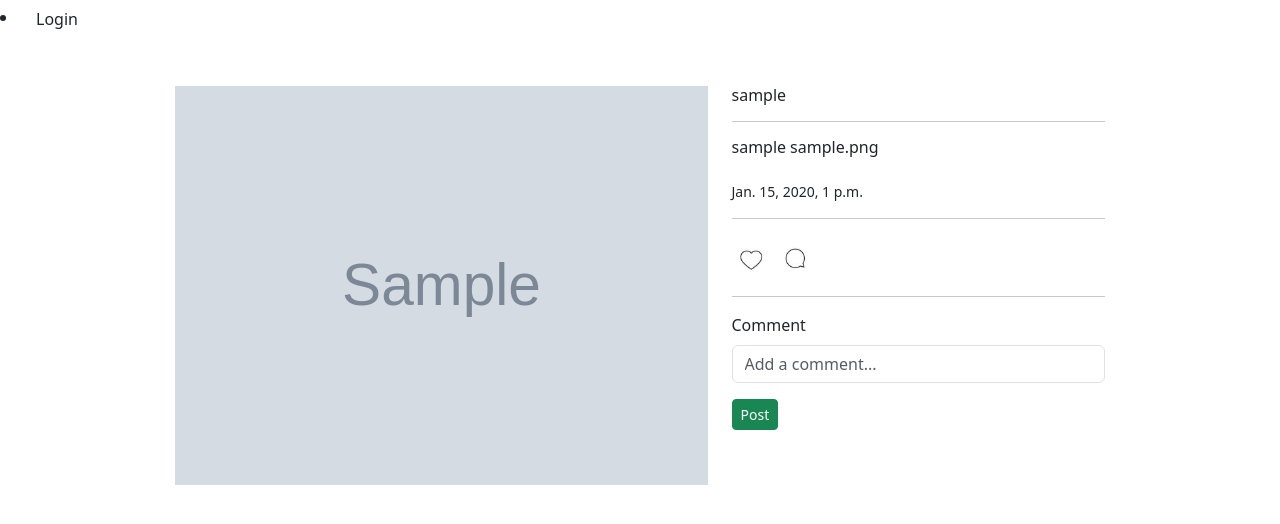
After one commit to MutuaFranklin/Insta-clone, a Django app: page /comment/1 in a window 1280 px wide. The commit adds this page. Shown: the top 524 px of the page. Run offline with Django 3.2, Linux system fonts and the light colour scheme; tables that the repository leaves empty hold one stand-in row (values such as "Sample post"); grey boxes marked "Sample" are stand-in pictures; some libraries are stand-ins or nearby versions.

Commit message:
Comments and ordering

```diff
--- a/gram/forms.py
+++ b/gram/forms.py
@@ -11,6 +11,11 @@ class UserRegistrationForm(UserCreationForm):
     class Meta:
         model = User
         # fields="__all__"
+        help_texts = {
+            "password2":None,
+            "username":None,
+        }
+
         fields = ('first_name', 'last_name', 'email','username',  'password1', 'password2')
         widgets = {
             'first_name':forms.TextInput(attrs = {'class':'form-control names', 'placeholder':"First Name", 'label': 'First Name'}),
@@ -18,7 +23,7 @@ class UserRegistrationForm(UserCreationForm):
             'email':forms.TextInput(attrs = {'class':'form-control names', 'placeholder':"Email Address", 'label': 'Email Address'}),
             'username':forms.TextInput(attrs = {'class':'form-control names', 'placeholder':"Username", 'label': 'Username'}),
             'password1':forms.PasswordInput(attrs = {'class':'form-control ','type':'password', 'placeholder':"Password", 'label': 'Password'}),
-            'password2':forms.PasswordInput(attrs = {'class':'form-control', 'placeholder':"Confirm Password", 'label': 'Confirm Password'}),
+            'password2':forms.PasswordInput(attrs = {'class':'form-control', 'type':'password', 'placeholder':"Confirm Password", 'label': 'Confirm Password'}),
         }
 
 # class LoginForm(forms.Mod):
@@ -42,3 +47,14 @@ class ImagePostForm(forms.ModelForm):
     class Meta:
         model = Image
         fields = ('image', 'image_caption')
+
+
+class CommentForm(forms.ModelForm):
+    def __init__(self, *args, **kwargs):
+            super().__init__(*args, **kwargs)
+            self.fields['comment'].widget = forms.TextInput()
+            self.fields['comment'].widget.attrs['placeholder'] = 'Add a comment...'
+
+    class Meta:
+        model = Comment
+        fields = ('comment',)
--- a/gram/models.py
+++ b/gram/models.py
@@ -30,7 +30,7 @@ class Image(models.Model):
     image_name =models.CharField(max_length=100)
     image_caption =models.TextField(blank= True)
     likes = models.ManyToManyField(Profile, related_name="image_posts", blank= True)
-    posted_by = models.ForeignKey(Profile, on_delete=models.CASCADE)
+    posted_by = models.ForeignKey(User, on_delete=models.CASCADE)
     posted_on = models.DateTimeField(auto_now_add=True)
 
     def __str__(self):
@@ -51,7 +51,7 @@ class Image(models.Model):
         return self.likes.count()
 
     class Meta:
-        ordering = ['posted_on']
+        ordering = ['-posted_on']
 
 
 
--- a/gram/templates/gram/navbar.html
+++ b/gram/templates/gram/navbar.html
@@ -18,6 +18,8 @@
 
           <li class="nav-item">
             <a href="{% url 'home' %}"><img src="{% static 'images/instahome.png' %}" alt="" width="30rem" class="D-block mx-auto"></a>
+          </li>
+          <li class="nav-item">
           </li>
           <li class="nav-item">
             <a href="{% url 'home' %}"><img src="{% static 'images/like.jpg' %}" alt="" width="40rem" class="D-block mx-auto"></a>
@@ -53,3 +55,6 @@
   </li>
 
 {% endif %}
+
+<div class="instaicon disc"></div>
+            <div class="instaicon like"></div>
--- /dev/null
+++ b/gram/templates/gram/singlePost.html
@@ -0,0 +1,64 @@
+{% extends 'gram/base.html'%}
+{% load static %}
+{% load bootstrap5 %}
+
+
+{% block content%}
+
+<div class="container singlePost">
+  <div class="col-md-10 mt-5">
+      <div class="row">
+          <div class="col-md-7">
+              <div class="post">
+                <img src="{{image.image.url}}" class="col-md-12 img-responsive" alt="Image">
+              </div>
+              <div class="empty">
+
+              </div>
+
+          </div>
+          <div class="col-md-5 ">
+              <div class="postDetails">
+                  <h6>{{image.posted_by}}</h6>
+                  <hr>
+                  <h6 class="text--center mb-4">{{image.posted_by}}<span class="ms-1 text--primary fw-light">{{image.image_caption}}</span></h6>
+
+                  <p class="small">{{image.posted_on}}</p>
+                  {% for comment in post.comment.all %}
+                  <div class="comment">
+                      <div class="ml-2"><strong>{{ comment.user.user.username }}</strong> <span class="text-secondary">{{ comment.comment }}</span>
+                      </div>
+                  </div>
+                  {% empty %}
+
+                  {% endfor %}
+
+                  <hr>
+                  <div class="post-icons">
+                    <img src="{% static 'images/like.jpg' %}" alt=""  width="40">
+                    <a href=""><img src="{% static 'images/commentIcon.jpg' %}"  alt="" width="40"></a>
+                  </div>
+                  <hr>
+                  <form action="" method="post">
+                    {% csrf_token %}
+
+
+                    {% bootstrap_form cForm%}
+
+
+
+                    <button class="btn btn-sm btn-success">Post</button>
+
+                </form>
+
+              </div>
+
+          </div>
+      </div>
+
+
+
+  </div>
+</div>
+
+{% endblock %}
--- a/gram/templates/registration/registration.html
+++ b/gram/templates/registration/registration.html
@@ -18,6 +18,7 @@
                   </p>
                   <form action="" method="post">
                     {% csrf_token %}
+                    <!-- {% bootstrap_form reg_form%} -->
                     <div class="form-group info">
                       <div class="form-floating mb-3 info">
                         {{reg_form.first_name }}
--- a/gram/urls.py
+++ b/gram/urls.py
@@ -2,7 +2,7 @@ from . import views
 from django.conf import settings
 from django.conf.urls.static import static
 from django.urls import re_path, path, include
-from .views import logout, postImageDetails, postImages, signIn
+from .views import logout, postImageDetails, postImages, signIn, SinglePostView, single_post
 
 
 urlpatterns=[
@@ -10,12 +10,15 @@ urlpatterns=[
     path('register/', views.register, name='register'),
     path('account/', include('django.contrib.auth.urls')),
     re_path(r'home/', views.home, name='home'),
+    path('image-details/<int:pk>',SinglePostView.as_view(), name='image-details'),
+    path('comment/<int:id>',single_post, name='comment'),
+    path('logout/',views.logout, name='logout'),
+    path('profile/<username>/', views.profile, name='profile'),
+
     # path('home/', postImages.as_view(), name = 'home'),
-    path('logout/',views.logout, name='logout'),
     # re_path(r'profile', views.userProfile, name='profile'),
     # re_path(r'profile/(?P<user_id>\d+)',views.userProfile,name = 'profile'),
     # re_path('profile/<username>/', views.userProfile, name='profile'),
-    path('profile/<username>/', views.userProfile, name='profile'),
 
 
 
--- a/gram/views.py
+++ b/gram/views.py
@@ -1,8 +1,8 @@
 from typing import ContextManager
 from django.shortcuts import render, get_object_or_404, redirect
 from django.views.generic import ListView, DetailView
-from .models import Image, Profile, User
-from .forms import UserRegistrationForm, UpdateUserProfileForm, UpdateUserForm
+from .models import Image, Profile, User, Comment
+from .forms import UserRegistrationForm, ImagePostForm, CommentForm, UpdateUserProfileForm, UpdateUserForm
 from django.contrib.auth import login, authenticate
 from django.contrib.auth.decorators import login_required
 from django.contrib import messages
@@ -54,13 +54,24 @@ def logout(request):
 
 
 def home(request):
-    images = Image.objects.all()
-    # users = Profile.objects.exclude(id=request.user.id)
+    images = Image.objects.all().order_by('-posted_on')
+    current_user = request.user
+
+    if request.method == 'POST':
+        iForm = ImagePostForm(request.POST, request.FILES)
+        if iForm.is_valid():
+            image_post = iForm.save(commit=False)
+            image_post.posted_by = current_user
+            image_post.save()
+            return redirect('home')
+    else:
+        iForm = ImagePostForm()
+
     title ='Home'
     context ={
         "images":images,
         "title":title,
-        # "users":users
+        "iForm":iForm
     }
 
     return render(request, 'gram/index.html', context)
@@ -75,17 +86,111 @@ class postImageDetails(DetailView):
     template_name ='gram/postDetails.html'
 
 
-@login_required(login_url='/accounts/login/')
-def userProfile(request, username):
-    # pitches = Pitch.query.filter_by(user=current_user)
-    # imagePosts =
+@login_required(login_url='login')
+def profile(request, username):
     # profiles = Profile.objects.get(username=username)
     profiles = get_object_or_404(User, username=username)
+    users = Profile.objects.all()
+    print(users)
+    # userProfiles = Profile.objects.get(user=request.user.id)
+
+
+
     print(profiles)
     title ='Profile'
     context ={
         "title":title,
-        "profiles":profiles
+        "profiles":profiles,
+        "users":users,
+        # "userProfiles":userProfiles
+    }
+
+    return render(request, 'profile/myProfile.html', context)
+
+@login_required(login_url='login')
+def myProfile(request, id):
+    # profiles = get_object_or_404(User, username=username)
+    # users = Profile.objects.all()
+    # posts = request.user.profile.posts.all()
+    profile = Profile.objects.get(id =id)
+
+    print(profile)
+
+
+    if request.method == 'POST':
+        user_form = UpdateUserForm(request.POST, instance=request.user)
+        prof_form = UpdateUserProfileForm(request.POST, request.FILES, instance=request.user.profile)
+        if user_form.is_valid() and prof_form.is_valid():
+            user_form.save()
+            prof_form.save()
+            return redirect('home')
+    else:
+        user_form = UpdateUserForm(instance=request.user)
+        prof_form = UpdateUserProfileForm(instance=request.user.profile)
+
+
+    print(profiles)
+    title ='Profile'
+    context ={
+        "title":title,
+        "profiles":profiles,
+        "users":users,
+        # "userProfiles":userProfiles
     }
 
     return render(request, 'profile/userProfile.html', context)
+
+
+def single_post(request, id):
+
+    current_user = request.user
+    post = get_object_or_404(Image, id=id)
+    # comments= get_object_or_404(Comment, id=id)
+    print(post)
+    if request.method == 'POST':
+        cForm = CommentForm(request.POST)
+        if cForm.is_valid():
+            new_comment = cForm.save(commit=False)
+            new_comment.image = post
+            new_comment.posted_by = current_user
+            new_comment.save()
+            return redirect('home')
+    else:
+        cForm = CommentForm()
+    context = {
+        'image': post,
+        'cForm': cForm,
+        # 'comments':comments
+
+    }
+
+    return render(request, 'gram/singlePost.html', context )
+
+class SinglePostView(DetailView):
+    models = Image
+    template_name = 'gram/singlePost.html'
+
+    def get_queryset(self):
+        return Image.objects.all()
+
+@login_required(login_url='login')
+def add_comment(request, id):
+    current_user = request.user
+    image = get_object_or_404(Image, pk=id)
+
+    if request.method == 'POST':
+        cForm = CommentForm(request.POST)
+        if cForm.is_valid():
+            new_comment = cForm.save(commit=False)
+            new_comment.image = image
+            new_comment.user = current_user
+            new_comment.save()
+            return redirect('home')
+    else:
+        cForm = CommentForm()
+    context = {
+        'image': image,
+        'cForm': cForm,
+
+    }
+    return render(request, 'gram/singlePost.html', context)
--- a/static/css/styles.css
+++ b/static/css/styles.css
@@ -53,3 +53,13 @@
     color: black;
     margin: 3px;
 }
+
+input title{
+    display: none
+}
+
+
+.singlePost{
+    display: flex;
+    justify-content: center;
+}
```
Also changed, not shown: gram/templates/gram/index.html (+28 -6 lines), gram/templates/modals/commentPostModal.html (added, +28 -0 lines), gram/templates/modals/imagePostModal.html (added, +27 -0 lines), gram/templates/profile/myProfile.html (added, +47 -0 lines), gram/templates/profile/userProfile.html (deleted, +0 -32 lines), gram/migrations/0002_alter_image_posted_by.py (added), gram/migrations/0003_alter_image_posted_by.py (added), gram/migrations/0004_alter_image_posted_by.py (added), gram/templates/gram/post.html (added), media/instaPhotos/fl.jpg (added), media/instaPhotos/football_wH7016N.jpg (added), media/instaPhotos/joberg.jpg (added).
